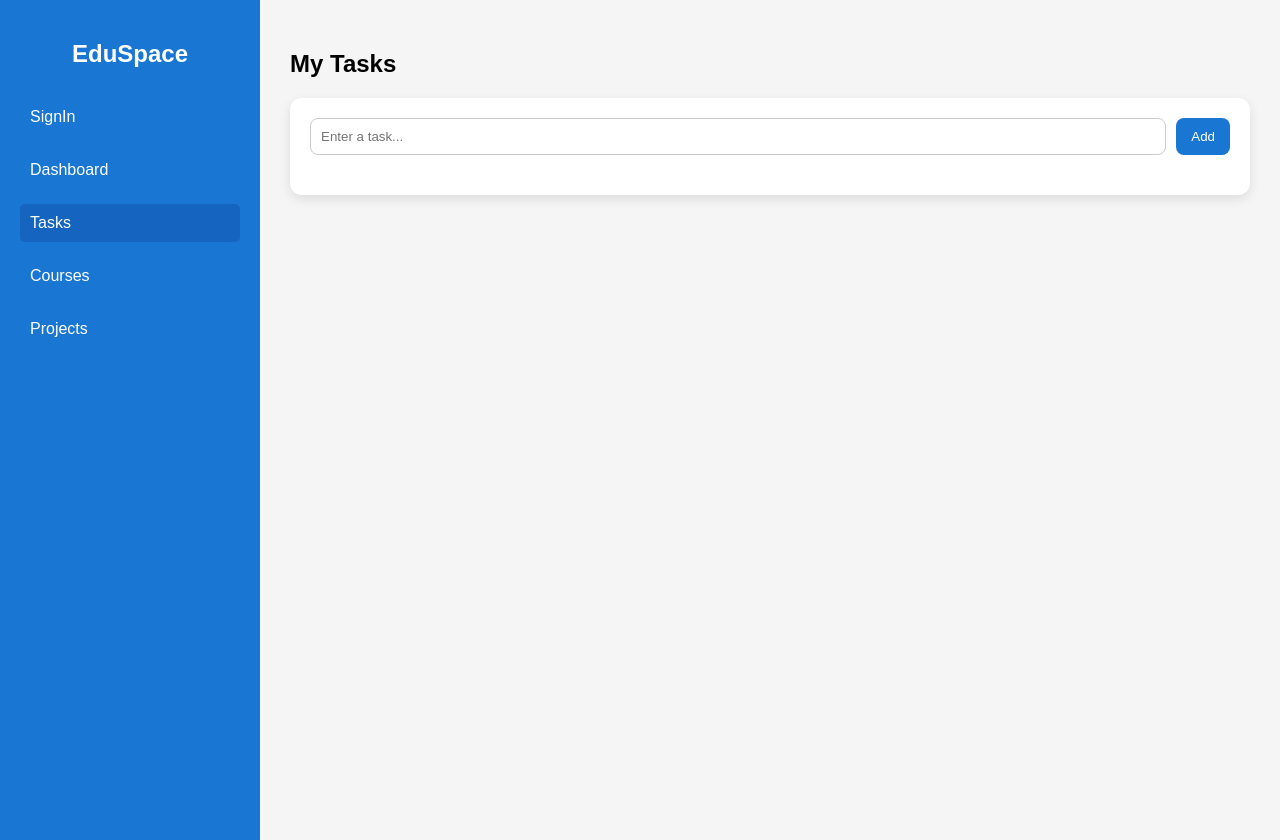
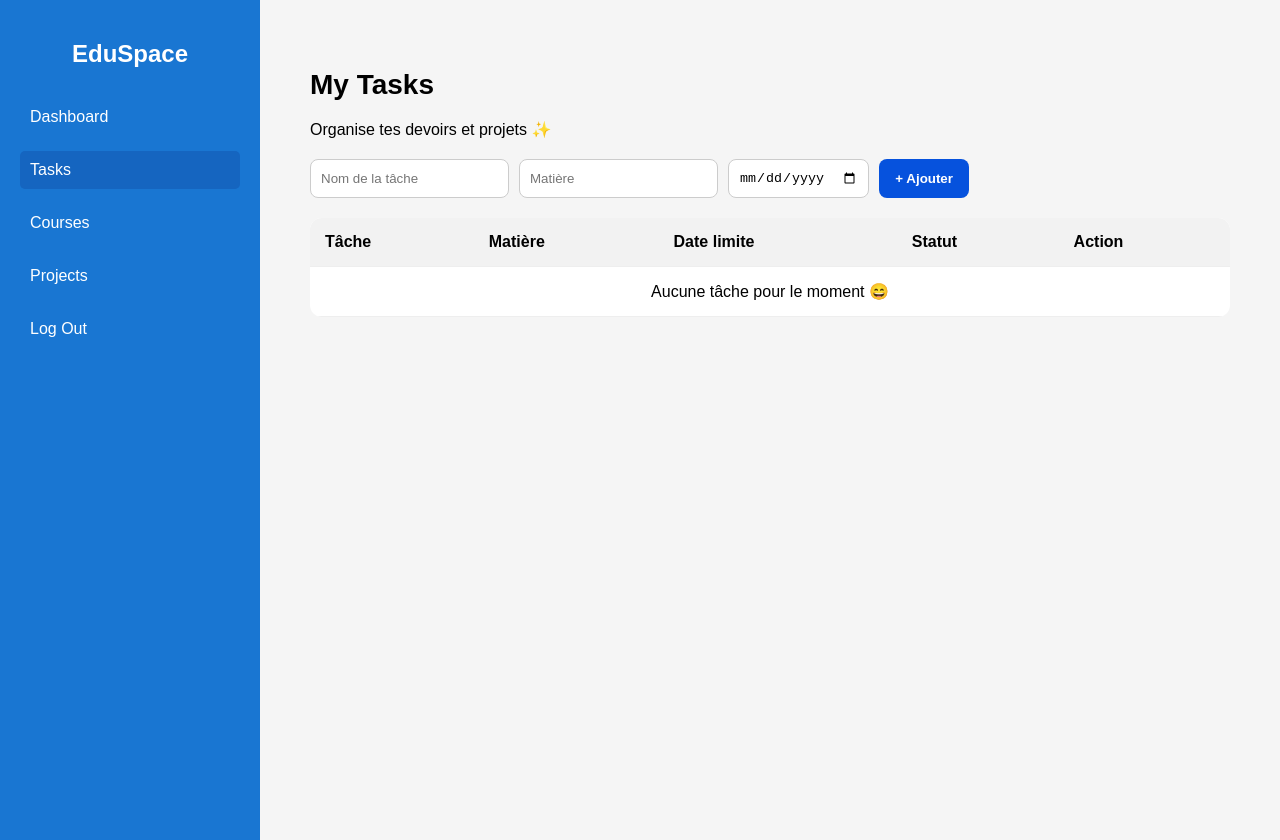
Before and after one commit to benmedikram/projetweb, a React (Create React App) app in the folder front/: page /tasks in a window 1280 px wide. Built offline with nearby package versions, Linux system fonts and the light colour scheme.

Commit message:
Ton message de commit

```diff
--- a/front/src/components/Sidebar.js
+++ b/front/src/components/Sidebar.js
@@ -7,11 +7,11 @@ const Sidebar = () => {
         <div className="sidebar">
             <h2>EduSpace</h2>
             <nav>
-                <NavLink to="/" className={({ isActive}) => isActive ? "active" : ""}>SignIn</NavLink>
                 <NavLink to="/dashbord" className={({ isActive }) => isActive ? "active" : ""}>Dashboard</NavLink>
                 <NavLink to="/tasks" className={({ isActive }) => isActive ? "active" : ""}>Tasks</NavLink>
                 <NavLink to="/courses" className={({ isActive }) => isActive ? "active" : ""}>Courses</NavLink>
                 <NavLink to="/projects" className={({ isActive }) => isActive ? "active" : ""}>Projects</NavLink>
+                <NavLink to="/" className={({ isActive}) => isActive ? "active" : ""}>Log Out</NavLink>
             </nav>
         </div>
     );
--- a/front/src/pages/Tasks.css
+++ b/front/src/pages/Tasks.css
@@ -1,76 +1,102 @@
-.tasks-container h2 {
-    margin-bottom: 20px;
+.tasks-container {
+    padding: 20px;
 }
 
-.task-card {
-    background-color: white;
-    padding: 20px;
-    border-radius: 12px;
-    box-shadow: 0 4px 12px rgba(0,0,0,0.1);
+h1 {
+    font-size: 28px;
+    font-weight: bold;
 }
 
-.task-input {
+.add-task-box {
     display: flex;
     gap: 10px;
-    margin-bottom: 20px;
+    margin: 20px 0;
 }
 
-.task-input input {
-    flex: 1;
+.add-task-box input {
     padding: 10px;
     border-radius: 8px;
     border: 1px solid #ccc;
 }
 
-.task-input button {
-    padding: 10px 15px;
+.btn-add {
+    background-color: #0652DD;
+    color: white;
+    padding: 10px 16px;
+    border-radius: 8px;
     border: none;
+    cursor: pointer;
+    font-weight: bold;
+}
+
+.btn-add:hover {
+    background-color: #1B9CFC;
+}
+
+/* TABLE */
+.task-table {
+    width: 100%;
+    border-collapse: collapse;
+    margin-top: 20px;
+    background: white;
+    border-radius: 12px;
+    overflow: hidden;
+}
+
+.task-table th,
+.task-table td {
+    padding: 15px;
+    border-bottom: 1px solid #eee;
+}
+
+.task-table th {
+    background-color: #f2f2f2;
+    text-align: left;
+}
+
+.empty {
+    text-align: center;
+    padding: 20px;
+}
+
+/* SELECT STATUT */
+.status-select {
+    padding: 6px 10px;
     border-radius: 8px;
-    background-color: #1976d2;
-    color: white;
+    border: none;
+    font-weight: 600;
     cursor: pointer;
 }
 
-.task-input button:hover {
-    background-color: #1565c0;
-}
-
-.task-list {
-    list-style: none;
-    padding: 0;
-    margin: 0;
-}
-
-.task-item {
-    display: flex;
-    justify-content: space-between;
-    align-items: center;
-    padding: 10px;
-    border-bottom: 1px solid #eee;
-}
-
-.task-item div button {
-    margin-left: 5px;
-    padding: 5px 10px;
-    border: none;
-    border-radius: 5px;
-    cursor: pointer;
-}
-
-.task-item div button:first-child {
-    background-color: #ff9800;
+/* Rouge : À faire */
+.status-select.À.faire {
+    background-color: #e63946;
     color: white;
 }
 
-.task-item div button:first-child:hover {
-    background-color: #e68a00;
+/* Jaune : En cours */
+.status-select.En.cours {
+    background-color: #f1c40f;
+    color: black;
 }
 
-.task-item div button:last-child {
-    background-color: #f44336;
+/* Vert : Terminé */
+.status-select.Terminé {
+    background-color: #2ecc71;
     color: white;
 }
 
-.task-item div button:last-child:hover {
-    background-color: #d32f2f;
+/* Bouton supprimer */
+.delete-btn {
+    background-color: #c0392b;
+    color: white;
+    padding: 6px 12px;
+    border: none;
+    border-radius: 8px;
+    cursor: pointer;
+    font-weight: bold;
 }
+
+.delete-btn:hover {
+    background-color: #e74c3c;
+}
--- a/front/src/pages/Tasks.jsx
+++ b/front/src/pages/Tasks.jsx
@@ -1,60 +1,125 @@
 import React, { useState } from "react";
 import "./Tasks.css";
 
-const Tasks = () => {
+export default function Tasks() {
     const [tasks, setTasks] = useState([]);
-    const [newTask, setNewTask] = useState("");
-    const [editIndex, setEditIndex] = useState(null);
+    const [newTask, setNewTask] = useState({
+        name: "",
+        subject: "",
+        deadline: "",
+        status: "À faire"
+    });
 
-    const handleAddTask = () => {
-        if (newTask.trim() === "") return;
-        if (editIndex !== null) {
-            const updatedTasks = [...tasks];
-            updatedTasks[editIndex] = newTask;
-            setTasks(updatedTasks);
-            setEditIndex(null);
-        } else {
-            setTasks([...tasks, newTask]);
+    // Ajouter une nouvelle tâche
+    const addTask = () => {
+        if (!newTask.name || !newTask.subject || !newTask.deadline) {
+            alert("Veuillez remplir tous les champs !");
+            return;
         }
-        setNewTask("");
+
+        setTasks([
+            ...tasks,
+            { id: Date.now(), ...newTask }
+        ]);
+
+        setNewTask({ name: "", subject: "", deadline: "", status: "À faire" });
     };
 
-    const handleEditTask = (index) => {
-        setNewTask(tasks[index]);
-        setEditIndex(index);
+  // Modifier le statut
+    const updateTaskStatus = (id, status) => {
+        setTasks(tasks.map(task =>
+        task.id === id ? { ...task, status } : task
+        ));
     };
 
-    const handleDeleteTask = (index) => {
-        setTasks(tasks.filter((_, i) => i !== index));
+  // Supprimer tâche (seulement si terminée)
+    const deleteTask = (id) => {
+        setTasks(tasks.filter(task => task.id !== id));
     };
 
     return (
         <div className="tasks-container">
-            <h2>My Tasks</h2>
-            <div className="task-card">
-                <div className="task-input">
-                    <input
-                    type="text"
-                    value={newTask}
-                    placeholder="Enter a task..."
-                    onChange={(e) => setNewTask(e.target.value)}
-                    />
-                    <button onClick={handleAddTask}>{editIndex !== null ? "Update" : "Add"}</button>
-                </div>
-                <ul className="task-list">
-                    {tasks.map((task, index) => (
-                    <li key={index} className="task-item">
-                        <span>{task}</span>
-                        <div>
-                            <button onClick={() => handleEditTask(index)}>Edit</button>
-                            <button onClick={() => handleDeleteTask(index)}>Delete</button>
-                        </div>
-                    </li>
-                    ))}
-                </ul>
-            </div>
+        <h1>My Tasks</h1>
+        <p>Organise tes devoirs et projets ✨</p>
+
+        {/* Formulaire ajout */}
+        <div className="add-task-box">
+            <input
+            type="text"
+            placeholder="Nom de la tâche"
+            value={newTask.name}
+            onChange={(e) => setNewTask({ ...newTask, name: e.target.value })}
+            />
+
+            <input
+            type="text"
+            placeholder="Matière"
+            value={newTask.subject}
+            onChange={(e) => setNewTask({ ...newTask, subject: e.target.value })}
+            />
+
+            <input
+            type="date"
+            value={newTask.deadline}
+            onChange={(e) => setNewTask({ ...newTask, deadline: e.target.value })}
+            />
+
+            <button onClick={addTask} className="btn-add">+ Ajouter</button>
+        </div>
+
+        {/* Tableau des tâches */}
+        <table className="task-table">
+            <thead>
+            <tr>
+                <th>Tâche</th>
+                <th>Matière</th>
+                <th>Date limite</th>
+                <th>Statut</th>
+                <th>Action</th>
+            </tr>
+            </thead>
+
+            <tbody>
+            {tasks.length === 0 ? (
+                <tr>
+                <td colSpan="5" className="empty">Aucune tâche pour le moment 😄</td>
+                </tr>
+            ) : (
+                tasks.map(task => (
+                <tr key={task.id}>
+                    <td>{task.name}</td>
+                    <td>{task.subject}</td>
+                    <td>{task.deadline}</td>
+
+                    {/* SELECT statut */}
+                    <td>
+                    <select
+                        value={task.status}
+                        onChange={(e) => updateTaskStatus(task.id, e.target.value)}
+                        className={`status-select ${task.status}`}
+                    >
+                        <option value="À faire">À faire</option>
+                        <option value="En cours">En cours</option>
+                        <option value="Terminé">Terminé</option>
+                    </select>
+                    </td>
+
+                    {/* Bouton supprimer */}
+                    <td>
+                    {task.status === "Terminé" && (
+                        <button
+                        className="delete-btn"
+                        onClick={() => deleteTask(task.id)}
+                        >
+                        Supprimer
+                        </button>
+                    )}
+                    </td>
+                </tr>
+                ))
+            )}
+            </tbody>
+        </table>
         </div>
     );
-};
-
-export default Tasks;
+}
```
